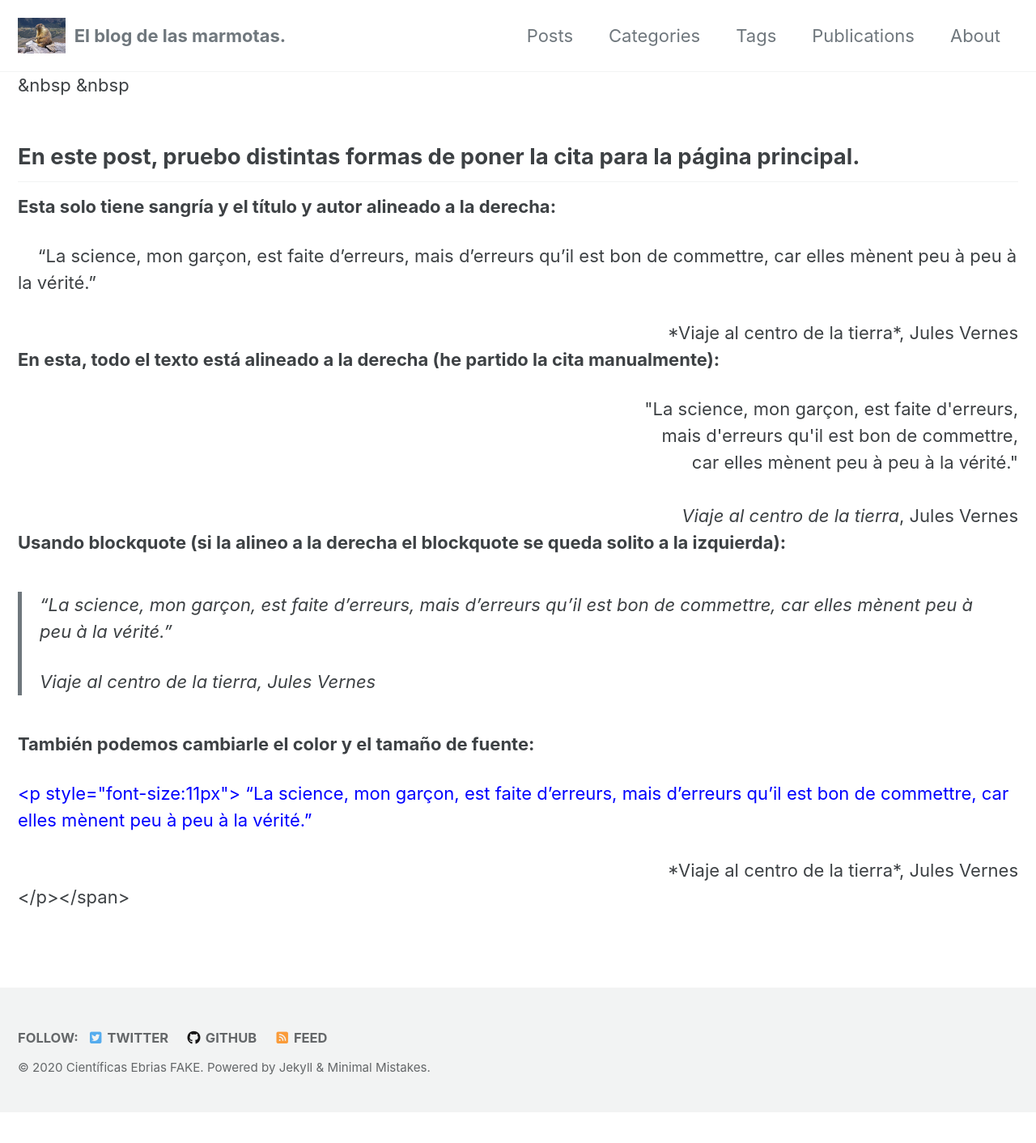
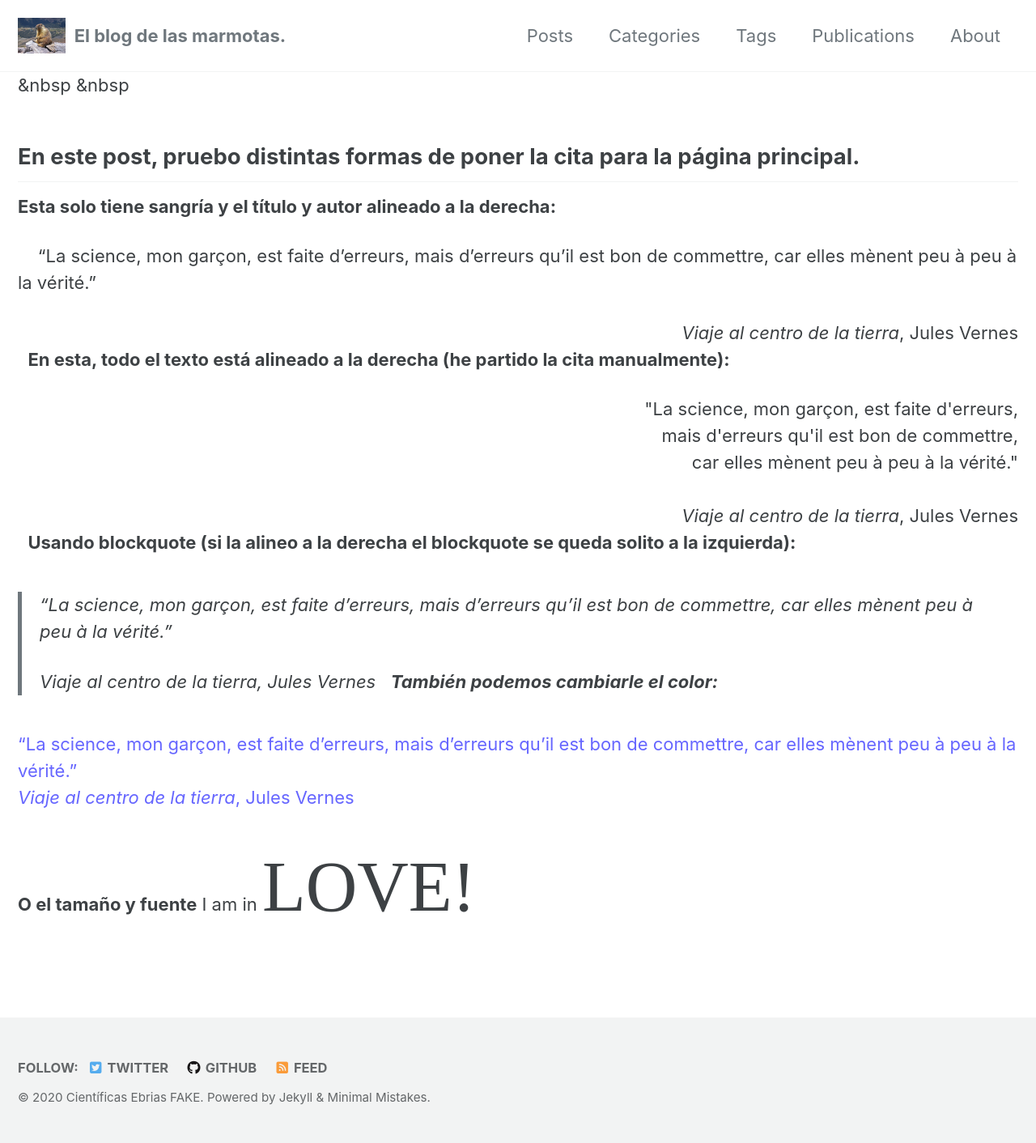
Before and after one commit to JuditSastre/test_blog, a Jekyll site: the page built from _posts/2020-05-08-post-prueba-formato.md, in a window 1280 px wide. Shown: the whole page at 81% size. Built offline with Jekyll 4.4.1, drawn with Linux system fonts in a browser that asks for light colours; cached includes are drawn as plain includes; nearby versions of some CDN libraries; before the commit the page ends 1374 px from its top, so only the background shows below that.

Commit message:
Update 2020-05-08-post-prueba-formato.md

```diff
--- a/_posts/2020-05-08-post-prueba-formato.md
+++ b/_posts/2020-05-08-post-prueba-formato.md
@@ -10,19 +10,22 @@ layout: splash
 **Esta solo tiene sangría y el título y autor alineado a la derecha:**
 
 &nbsp;&nbsp;&nbsp;&nbsp;“La science, mon garçon, est faite d'erreurs, mais d'erreurs qu'il est bon de commettre, car elles mènent peu à peu à la vérité.”
-<div style="text-align: right"> *Viaje al centro de la tierra*, Jules Vernes</div>
-
+<div style="text-align: right"> <i>Viaje al centro de la tierra</i>, Jules Vernes</div>
+&nbsp;
 **En esta, todo el texto está alineado a la derecha (he partido la cita manualmente):**
 
 <div style="text-align: right">"La science, mon garçon, est faite d'erreurs, <br>  mais d'erreurs qu'il est bon de commettre, <br>  car elles mènent peu à peu à la vérité."<br><br><i> Viaje al centro de la tierra</i>, Jules Vernes </div>
-
+&nbsp;
 **Usando blockquote (si la alineo a la derecha el blockquote se queda solito a la izquierda):**
 
 > “La science, mon garçon, est faite d'erreurs, mais d'erreurs qu'il est bon de commettre, car elles mènent peu à peu à la vérité.”
 >
 > *Viaje al centro de la tierra*, Jules Vernes
+&nbsp;
+**También podemos cambiarle el color:**
 
-**También podemos cambiarle el color y el tamaño de fuente:**
+<span style="color:#6666ff"> “La science, mon garçon, est faite d'erreurs, mais d'erreurs qu'il est bon de commettre, car elles mènent peu à peu à la vérité.”<br>
+*Viaje al centro de la tierra*, Jules Vernes</span>
 
-<span style="color:blue"><p style="font-size:11px"> “La science, mon garçon, est faite d'erreurs, mais d'erreurs qu'il est bon de commettre, car elles mènent peu à peu à la vérité.”<br>
-<div style="text-align: right"> *Viaje al centro de la tierra*, Jules Vernes</div> </p></span>
+**O el tamaño y fuente**
+I am in <span style="font-family:Papyrus; font-size:4em;">LOVE!</span>
```
